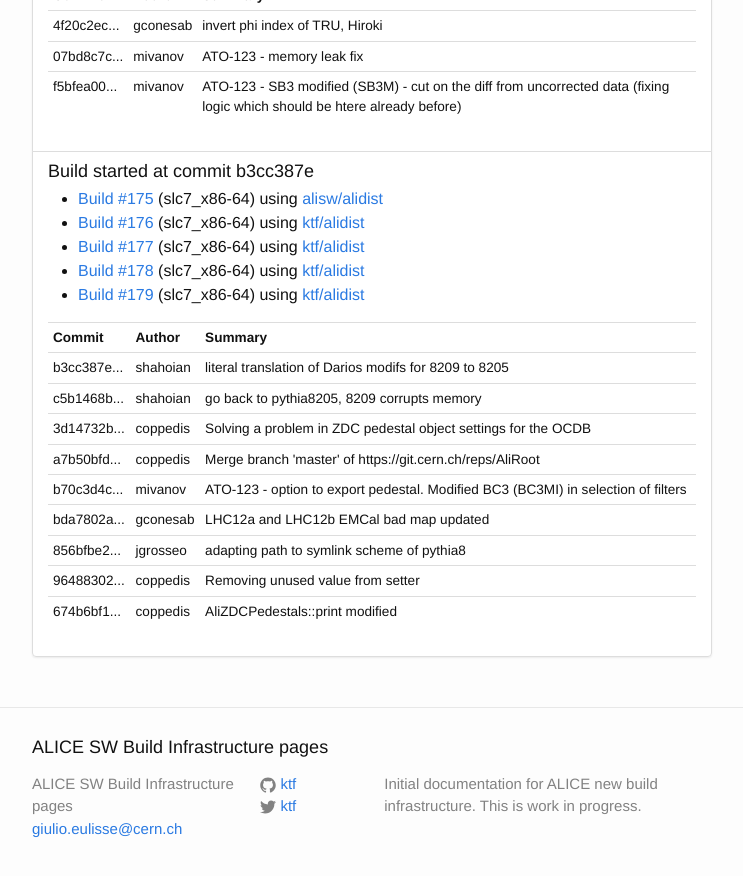
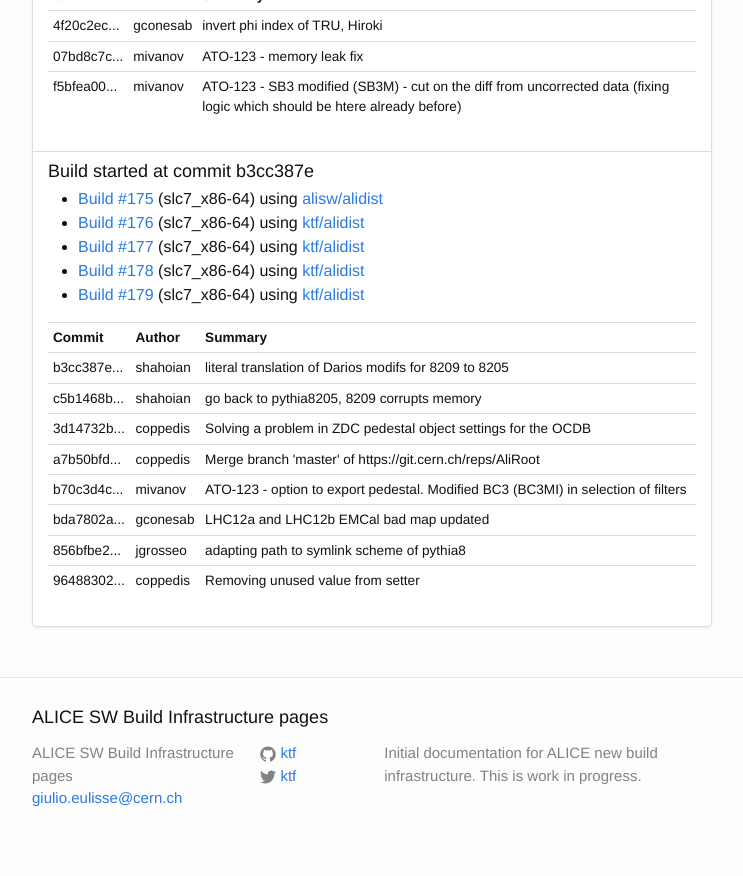
Before and after one commit to alisw/alisw.github.io, a Jekyll site: the page built from index.html, in a window 1280 px wide and 900 px high, scrolled down 6987 px. Shown: the top 876 px of the window, without its empty margins (268-1011 px from the left). Built offline with Jekyll 4.4.1, drawn with Linux system fonts in a browser that asks for light colours; nearby versions of some CDN libraries.

Commit message:
Updated results.

```diff
--- a/_data/commits-aliroot-master.yaml
+++ b/_data/commits-aliroot-master.yaml
@@ -133,8 +133,3 @@
  message: >-
     Removing unused value from setter
  author: !!str coppedis
--
- commit: "674b6bf10dba2ef17b5ea2af90301f968430e5a7"
- message: >-
-    AliZDCPedestals::print modified
- author: !!str coppedis
```
